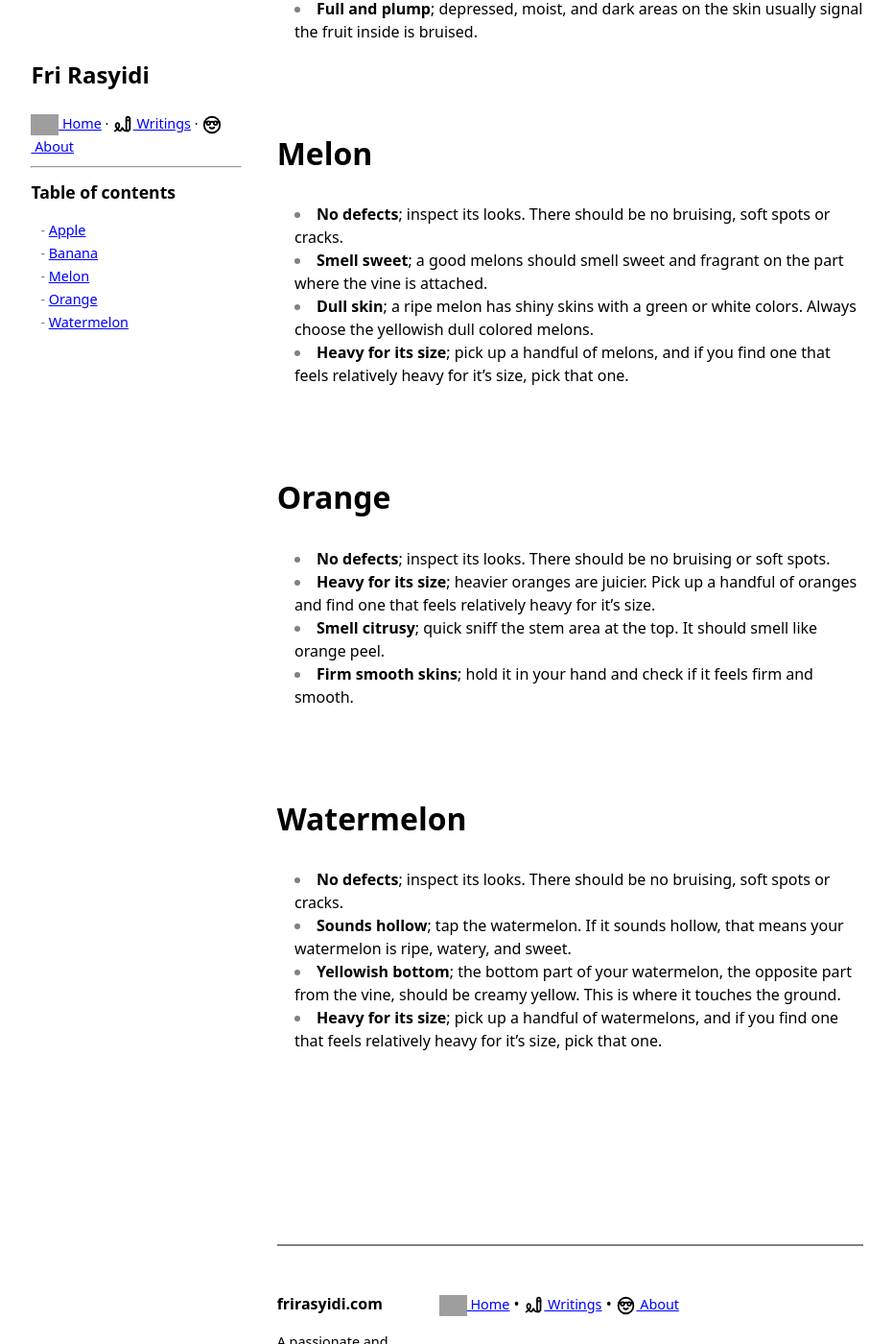
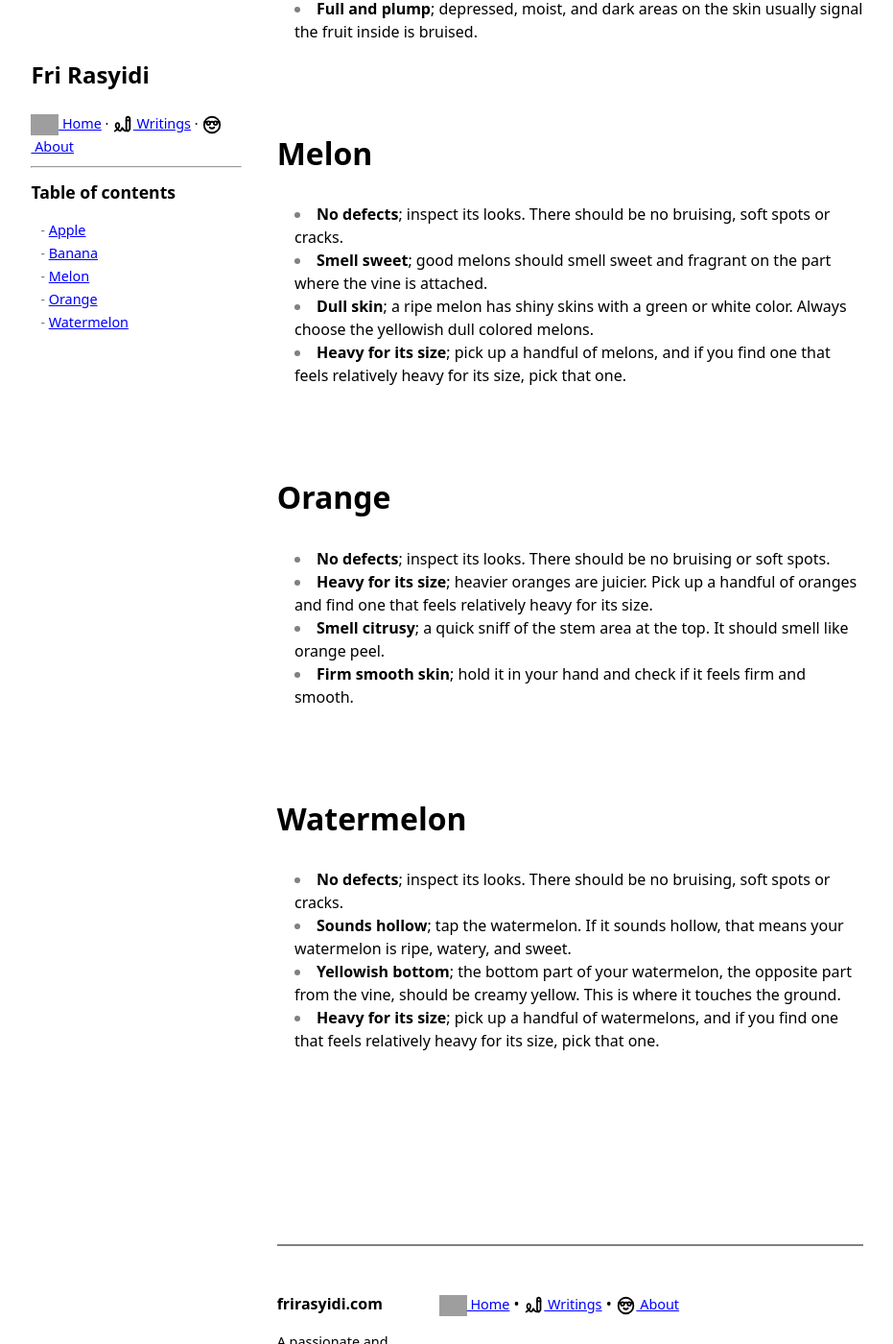
Before and after one commit to frirasyidi/frirasyidi.github.io, a Jekyll site: the page built from _posts/2020_and_before/2017-08-10-how-to-pick-the-right-fruits.md, in a window 1280 px wide and 1400 px high, scrolled down 1064 px. Shown: the whole window at 96% size, without its empty margins (174-1105 px from the left). Built offline with Jekyll 4.4.1, drawn with Linux system fonts in a browser that asks for light colours; some of the changed text lies outside the part shown; grey boxes are pictures that could not be loaded.

```diff
--- a/_posts/2020_and_before/2017-08-10-how-to-pick-the-right-fruits.md
+++ b/_posts/2020_and_before/2017-08-10-how-to-pick-the-right-fruits.md
@@ -31,20 +31,20 @@ Sorted alphabetically:
 ## Melon
 
 - **No defects**; inspect its looks. There should be no bruising, soft spots or cracks.
-- **Smell sweet**; a good melons should smell sweet and fragrant on the part where the vine is attached.
-- **Dull skin**; a ripe melon has shiny skins with a green or white colors. Always choose the yellowish dull colored melons.
-- **Heavy for its size**; pick up a handful of melons, and if you find one that feels relatively heavy for it's size, pick that one.
+- **Smell sweet**; good melons should smell sweet and fragrant on the part where the vine is attached.
+- **Dull skin**; a ripe melon has shiny skins with a green or white color. Always choose the yellowish dull colored melons.
+- **Heavy for its size**; pick up a handful of melons, and if you find one that feels relatively heavy for its size, pick that one.
 
 ## Orange
 
 - **No defects**; inspect its looks. There should be no bruising or soft spots.
-- **Heavy for its size**; heavier oranges are juicier. Pick up a handful of oranges and find one that feels relatively heavy for it's size.
-- **Smell citrusy**; quick sniff the stem area at the top. It should smell like orange peel.
-- **Firm smooth skins**; hold it in your hand and check if it feels firm and smooth.
+- **Heavy for its size**; heavier oranges are juicier. Pick up a handful of oranges and find one that feels relatively heavy for its size.
+- **Smell citrusy**; a quick sniff of the stem area at the top. It should smell like orange peel.
+- **Firm smooth skin**; hold it in your hand and check if it feels firm and smooth.
 
 ## Watermelon
 
 - **No defects**; inspect its looks. There should be no bruising, soft spots or cracks.
 - **Sounds hollow**; tap the watermelon. If it sounds hollow, that means your watermelon is ripe, watery, and sweet.
 - **Yellowish bottom**; the bottom part of your watermelon, the opposite part from the vine, should be creamy yellow. This is where it touches the ground.
-- **Heavy for its size**; pick up a handful of watermelons, and if you find one that feels relatively heavy for it's size, pick that one.
+- **Heavy for its size**; pick up a handful of watermelons, and if you find one that feels relatively heavy for its size, pick that one.
```
Also changed, not shown: other parts of _posts/2020_and_before/2017-08-10-how-to-pick-the-right-fruits.md (+1 -1 lines), _posts/2020_and_before/2020-04-23-making-a-remote-consent-and-nda-form.md (+1 -1 lines), _posts/2020_and_before/2020-04-23-remote-usability-testing-learnings.md (+19 -19 lines), _posts/2020_and_before/2020-04-23-tips-for-running-a-remote-research.md (+3 -3 lines), _posts/2023-10-09-start-with-smallest-step.md (+1 -1 lines).
